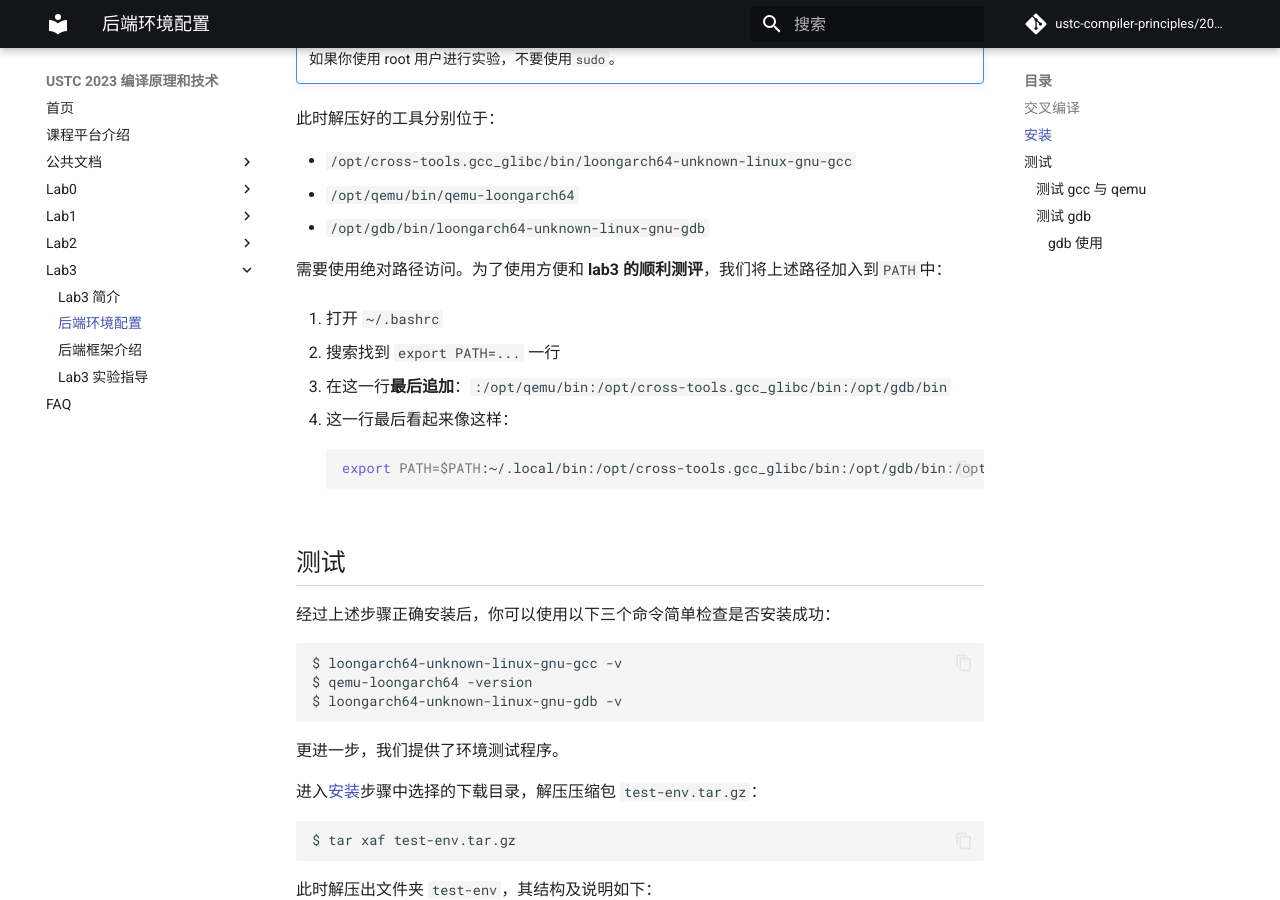
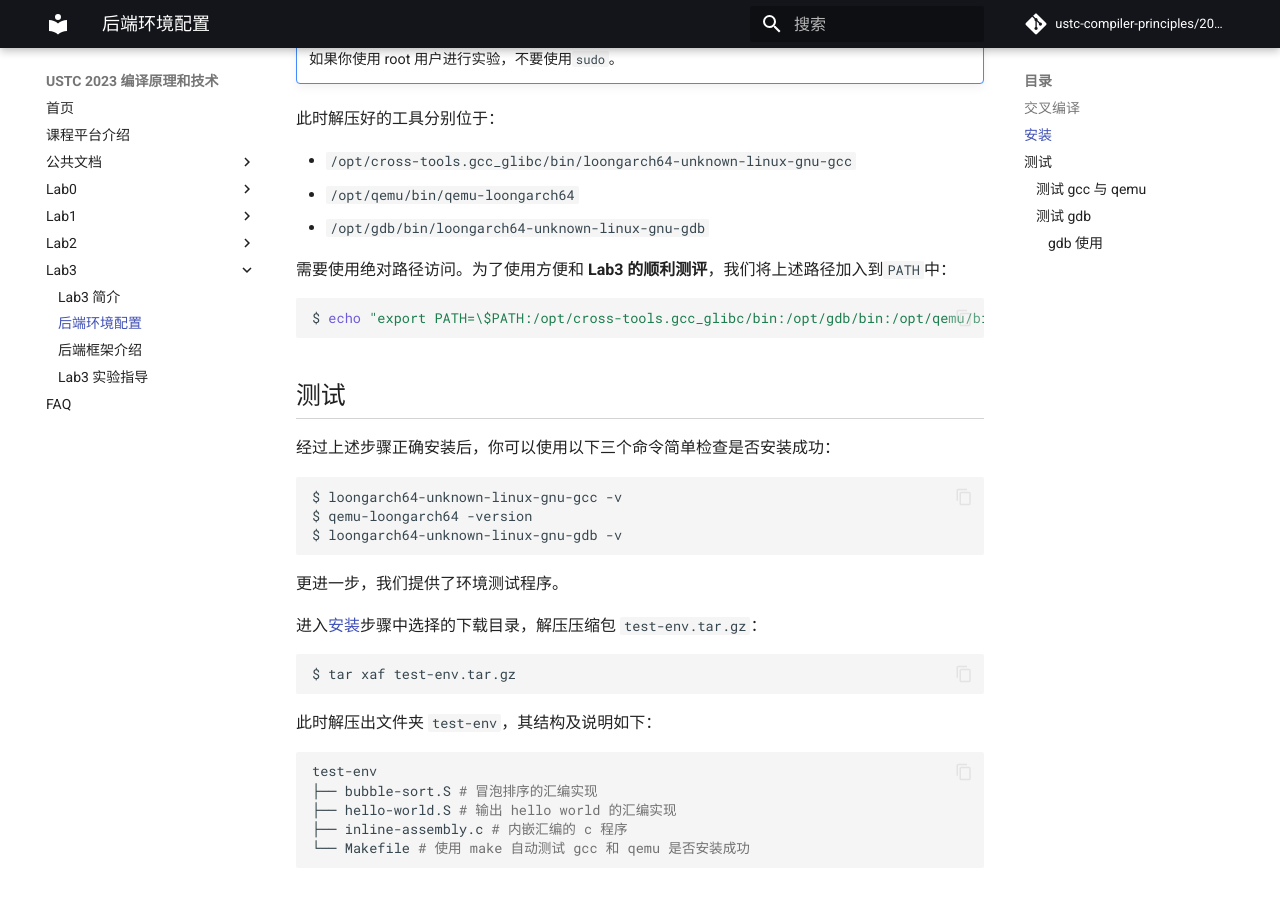
Before and after one commit to ustc-compiler-principles/2023, an MkDocs documentation site: the page built from docs/lab3/environment.md, in a window 1280 px wide and 900 px high, scrolled down 951 px. Built offline with MkDocs 1.6.1 and Material for MkDocs 9.7.7, drawn with Linux system fonts in a browser that asks for light colours; comment, search, counter and statistics services are not loaded.

Commit message:
lab3: correct misleading descriptions

````diff
--- a/docs/lab3/environment.md
+++ b/docs/lab3/environment.md
@@ -40,19 +40,11 @@ $ sudo tar xaf gdb.tar.gz -C /opt
 - `/opt/qemu/bin/qemu-loongarch64`
 - `/opt/gdb/bin/loongarch64-unknown-linux-gnu-gdb`
 
-需要使用绝对路径访问。为了使用方便和 **lab3 的顺利测评**，我们将上述路径加入到`PATH`中：
+需要使用绝对路径访问。为了使用方便和 **Lab3 的顺利测评**，我们将上述路径加入到`PATH`中：
 
-1. 打开 `~/.bashrc`
-
-2. 搜索找到 `export PATH=...` 一行
-
-3. 在这一行**最后追加**：`:/opt/qemu/bin:/opt/cross-tools.gcc_glibc/bin:/opt/gdb/bin`
-
-4. 这一行最后看起来像这样：
-
-   ```shell
-   export PATH=$PATH:~/.local/bin:/opt/cross-tools.gcc_glibc/bin:/opt/gdb/bin:/opt/qemu/bin
-   ```
+```shell
+$ echo "export PATH=\$PATH:/opt/cross-tools.gcc_glibc/bin:/opt/gdb/bin:/opt/qemu/bin" >> ~/.bashrc && source ~/.bashrc
+```
 
 ## 测试
 
````
Also changed, not shown: docs/lab3/guidance.md (+1 -1 lines).
